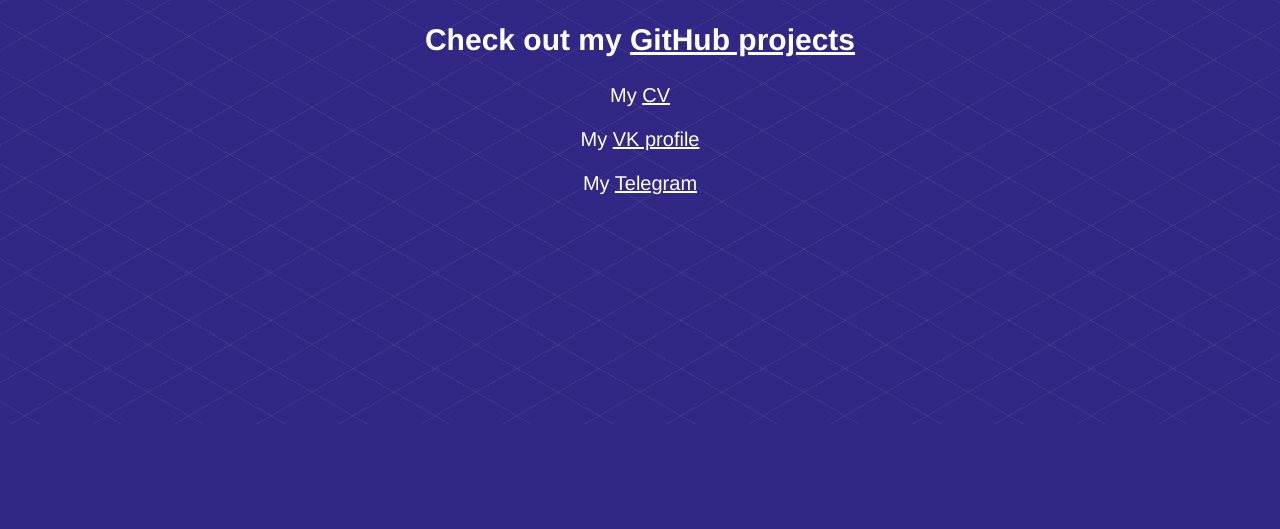
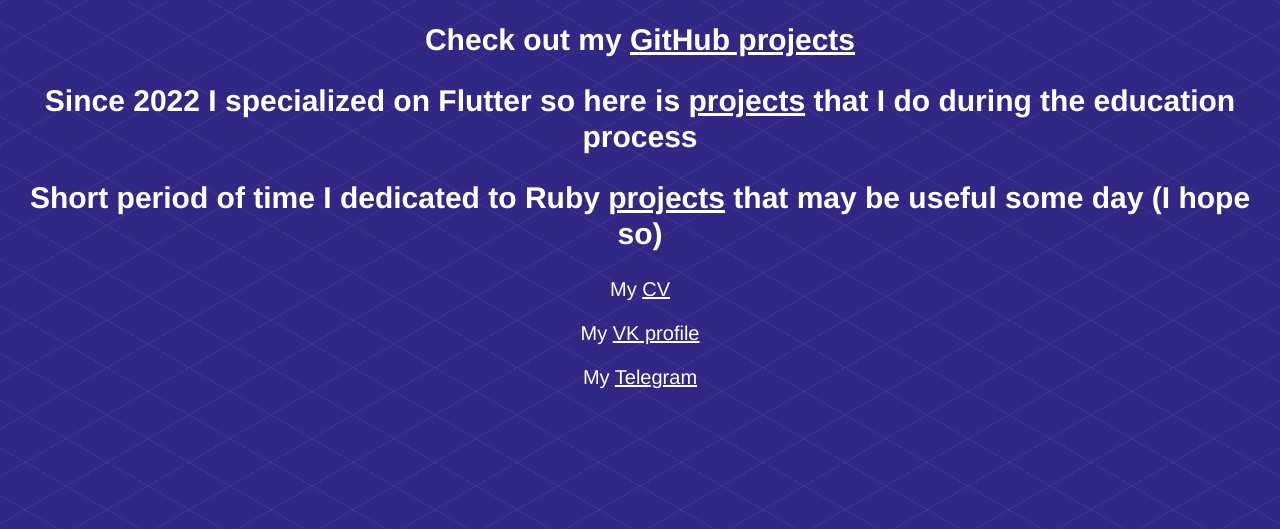
Before and after one commit to pablobagdal/pablobagdal.github.io, a plain HTML site: page index.html in a window 1280 px wide. Shown: the part 376-905 px from the top of the page. Before the commit the page ends 800 px from the top, so only its background shows below. Drawn offline with Linux system fonts and the light colour scheme.

Commit message:
update links and text

```diff
--- a/index.html
+++ b/index.html
@@ -15,6 +15,8 @@
 
       <h1>Hello, my name is Pavel Bagdalov</h1>
       <h2>Check out my <a href="https://github.com/pablobagdal?tab=repositories">GitHub projects</a></h2>
+      <h2>Since 2022 I specialized on Flutter so here is <a href="https://github.com/pablobagdal/FlutterLessons">projects</a> that I do during the education process</h2>
+      <h2>Short period of time I dedicated to Ruby <a href="https://github.com/pablobagdal/RubyLessons">projects</a> that may be useful some day (I hope so)</h2>
       <p>My
         <a href="https://docs.google.com/document/d/1O1rzRyEH9qitYH4CdMFtBgbYD8DrsYojJoZxOyZt3ys/edit?usp=sharing">CV</a>
       </p>
```
